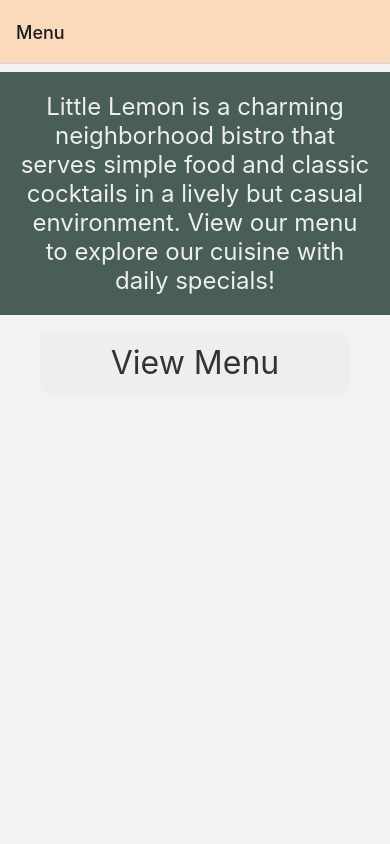
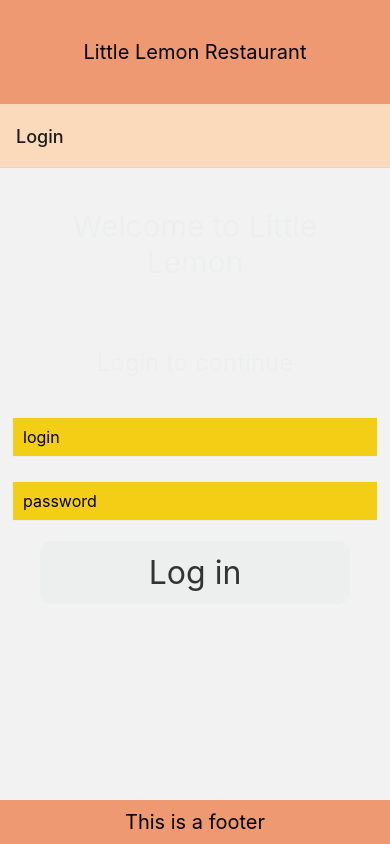
Before and after one commit to so1dier/react_native_little_lemon_app, a React Native app: screen / in a window 390 px wide. Built offline with nearby package versions, Linux system fonts and the light colour scheme.

Commit message:
Added styles

```diff
--- a/App.js
+++ b/App.js
@@ -22,11 +22,13 @@
 export default function App() {
   return (
     <NavigationContainer>
+      <View style={styles.container}>
+        <LittleLemonHeader />
         <Stack.Navigator
-        initialRouteName="Menu"
+          initialRouteName="Login"
           screenOptions={{ headerStyle: { backgroundColor: "#FBDABB" } }}
         >
-        <Stack.Screen name="Feedback" component={FeedbackForm} />
+          <Stack.Screen name="Login" component={LoginPage} />
           <Stack.Screen
             name="Welcome"
             component={WelcomeScreen}
@@ -53,15 +55,22 @@
             </View>
           </View> */}
         </Stack.Navigator>
+      </View>
+      <View style={styles.footerContainer}>
+        <LittleLemonFooter />
+      </View>
     </NavigationContainer>
   );
 }
 
-// const styles = StyleSheet.create({
-//   container: {
-//     flex: 1,
-//     backgroundColor: "#fff",
-//     alignItems: "center",
-//     justifyContent: "center",
-//   },
-// });
+const styles = StyleSheet.create({
+  container: {
+    flex: 1,
+    backgroundColor: "#333333",
+    // alignItems: "center",
+    // justifyContent: "center",
+  },
+  footerContainer: {
+    backgroundColor: "#333333",
+  },
+});
```
Lines whose indentation alone changed are shown as unchanged.
